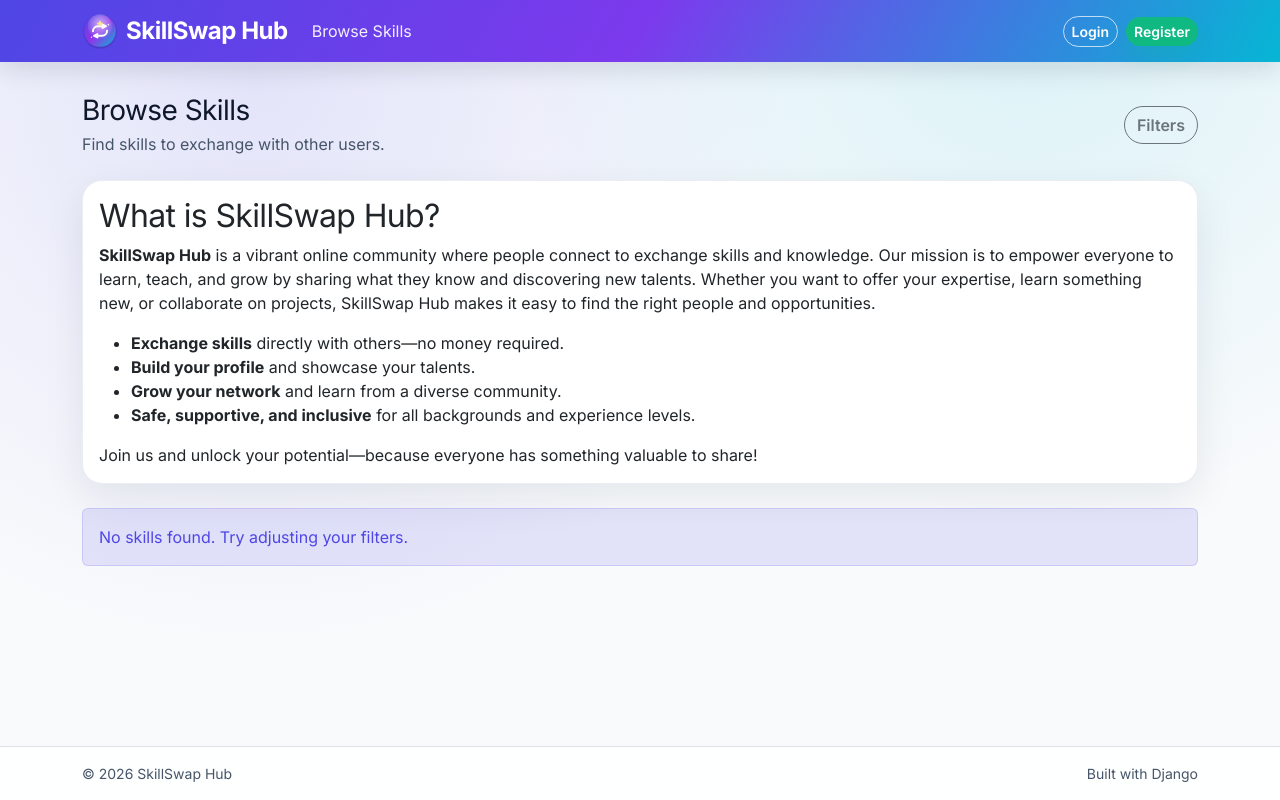
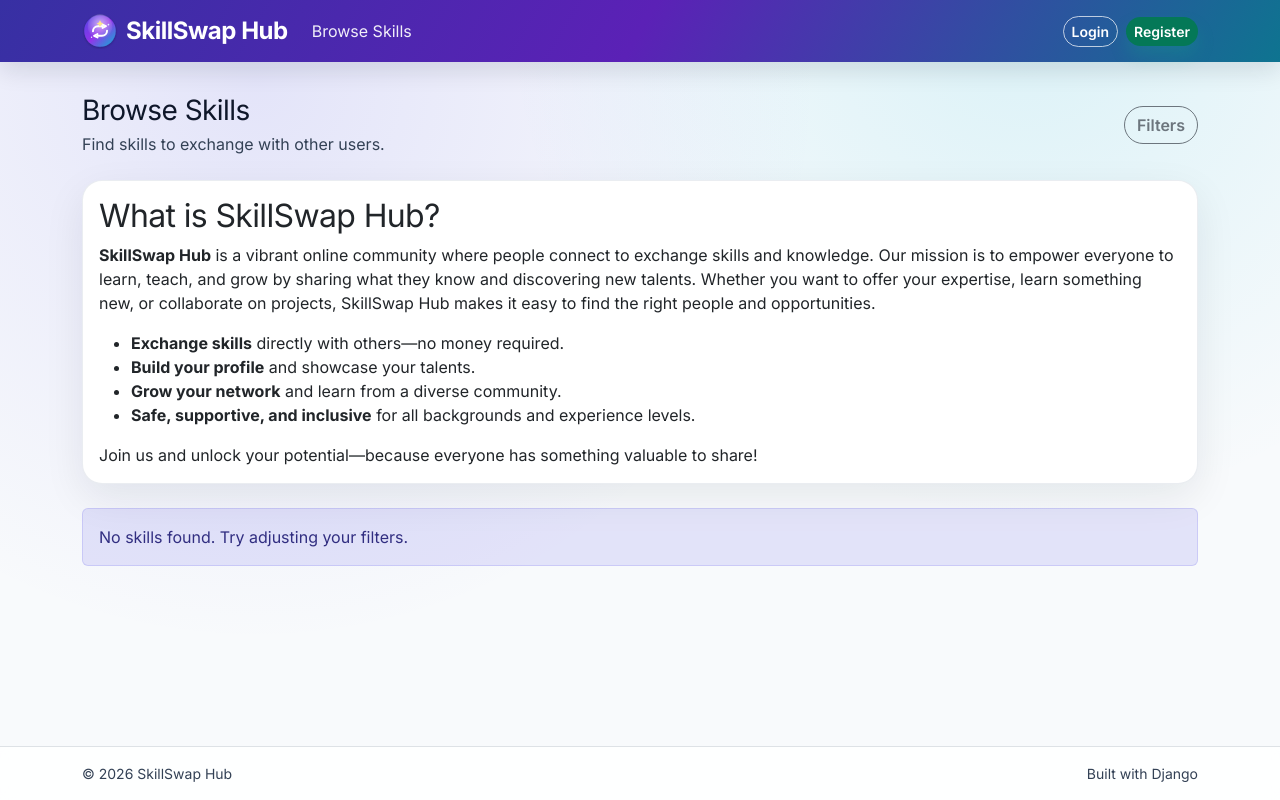
Before and after one commit to cstuart756/skillswap-hub, a Django app: page / in a window 1280 px wide. Run offline with Django 5.2, Linux system fonts and the light colour scheme; data that the repository does not hold is empty.

Commit message:
fix: update button colours for WCAG

```diff
--- a/static/main.css
+++ b/static/main.css
@@ -1,15 +1,15 @@
 :root {
-  --ss-primary: #4f46e5;
-  --ss-primary-600: #4338ca;
+  --ss-primary: #3730a3;
+  --ss-primary-600: #312e81;
   --ss-accent: #f59e0b;
-  --ss-success: #10b981;
-  --ss-danger: #ef4444;
+  --ss-success: #047857;
+  --ss-danger: #b91c1c;
   --ss-bg: #f8fafc;
   --ss-surface: #ffffff;
   --ss-text: #0f172a;
-  --ss-muted: #475569;
+  --ss-muted: #334155;
   --ss-border: #e2e8f0;
-  --ss-gradient: linear-gradient(120deg, #4f46e5 0%, #7c3aed 50%, #06b6d4 100%);
+  --ss-gradient: linear-gradient(120deg, #3730a3 0%, #5b21b6 50%, #0e7490 100%);
   --ss-card-shadow: 0 14px 40px rgba(15, 23, 42, 0.08);
   --ss-soft-shadow: 0 8px 24px rgba(15, 23, 42, 0.12);
 }
@@ -132,7 +132,7 @@ h6,
 
 .alert-info {
   background: rgba(79, 70, 229, 0.12);
-  color: var(--ss-primary);
+  color: #312e81;
   border: 1px solid rgba(79, 70, 229, 0.16);
 }
 
```
